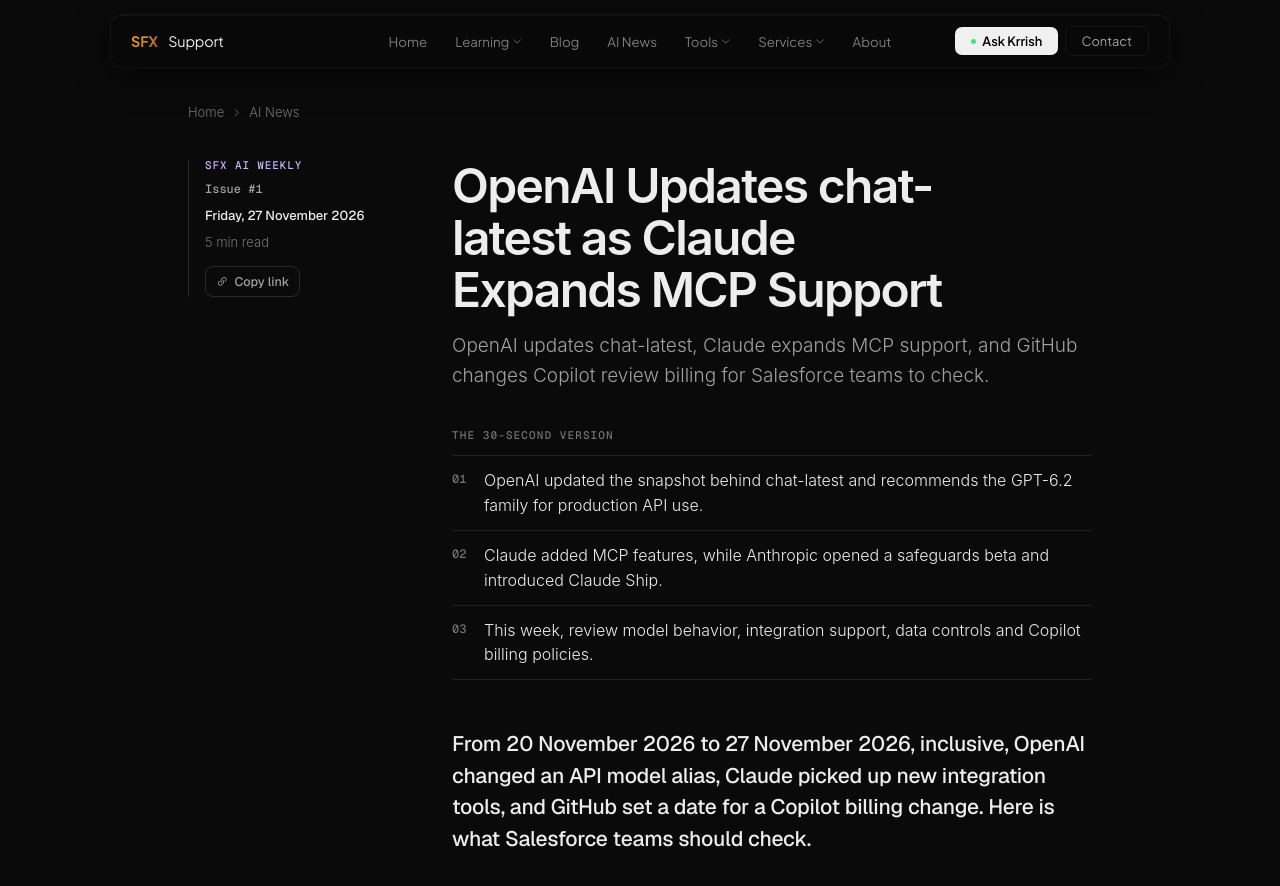
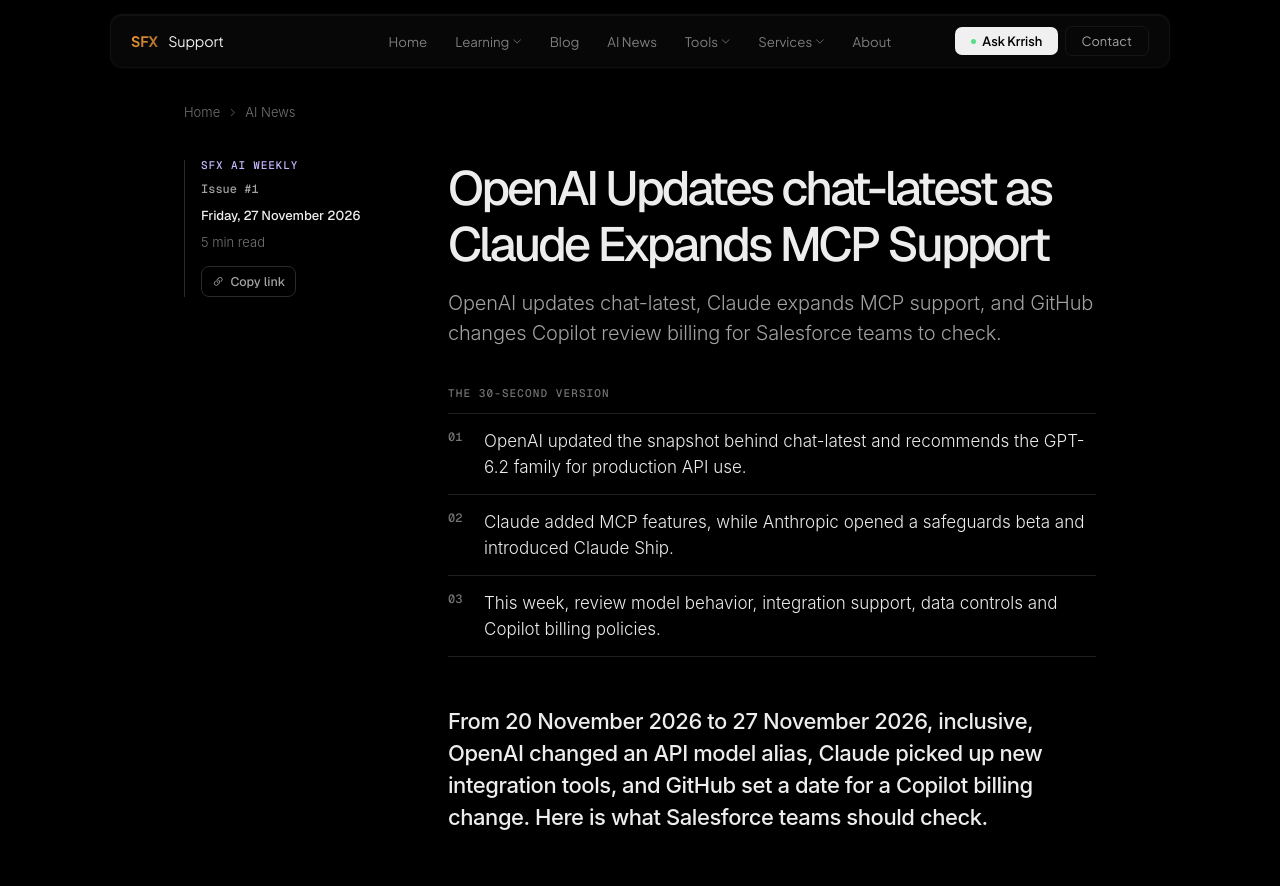
Before and after one commit to sfxsupport/main, a Jekyll site: the page built from _posts/2026-11-27-ai-news-weekly-2026-11-27.md, in a window 1280 px wide and 900 px high. Shown: the top 886 px of the window. Built offline with Jekyll 4.4.1, drawn with Linux system fonts in a browser that asks for light colours.

Commit message:
AI News: Vercel-style reading type (18/28 bright body, light tight headings, pure black)
Co-Authored-By: Claude Opus 5.5 <noreply@anthropic.com>
Claude-Session: https://claude.ai/code/session_01SGAvG56sbdUa8ZuE1eP29E

```diff
--- a/assets/css/news.css
+++ b/assets/css/news.css
@@ -1,11 +1,11 @@
 /* SFX AI News: dark, minimal reading layout */
 @import url("https://fonts.googleapis.com/css2?family=Geist:wght@400;500;600;700&family=Geist+Mono:wght@400;500&display=swap");
-body.sfx-news { background:#0a0a0a; color:#ededed; }
+body.sfx-news { background:#000; color:#ededed; }
 body.sfx-news::before, body.sfx-news::after, body.sfx-news #star-canvas { display:none; }
 body.sfx-news main { margin-top:64px; }
 
 .nl-shell {
-  --bg:#0a0a0a; --ink:#ededed; --ink2:#a1a1a1; --mute:#737373; --line:#1f1f1f; --line2:#2a2a2a; --card:#111111;
+  --bg:#000; --ink:#ededed; --ink2:#a1a1a1; --mute:#737373; --line:#1f1f1f; --line2:#2a2a2a; --card:#111111;
   --acc:#a78bfa; --claude:#f59e6b; --gpt:#34d399; --gem:#7aa2ff;
   background:var(--bg); color:var(--ink);
   font-family:Geist, Inter, system-ui, -apple-system, sans-serif;
@@ -18,7 +18,7 @@ body.sfx-news main { margin-top:64px; }
 .nl-shell .article-progress span { display:block; height:100%; background:var(--acc); transform-origin:left; transform:scaleX(0); }
 
 /* article: rail + column */
-.nl-issue { max-width:1000px; margin:0 auto; display:grid; grid-template-columns:200px minmax(0,640px); column-gap:64px; justify-content:center; }
+.nl-issue { max-width:1000px; margin:0 auto; display:grid; grid-template-columns:200px minmax(0,648px); -webkit-font-smoothing:antialiased; column-gap:64px; justify-content:center; }
 .nl-crumbs { grid-column:1 / -1; font-size:13px; color:var(--mute); display:flex; gap:8px; align-items:center; margin-bottom:40px; }
 .nl-crumbs a { color:var(--mute); text-decoration:none; } .nl-crumbs a:hover { color:var(--ink); }
 .nl-crumbs i { font-size:9px; }
@@ -31,15 +31,15 @@ body.sfx-news main { margin-top:64px; }
 .nl-copy { align-self:flex-start; margin-top:6px; display:inline-flex; gap:6px; align-items:center; font:500 12.5px Geist, Inter, sans-serif; color:var(--ink2); background:transparent; border:1px solid var(--line2); border-radius:8px; padding:6px 10px; cursor:pointer; }
 .nl-copy:hover { color:var(--ink); border-color:#404040; }
 .nl-head h1, .nl-dek, .nl-tldr, .nl-panel, .nl-body, .nl-faq, .nl-pager, .nl-foot { grid-column:2; }
-.nl-head h1 { font:600 clamp(32px,5vw,48px)/1.08 Geist, Inter, sans-serif; letter-spacing:-.035em; margin:0 0 16px; text-wrap:balance; color:var(--ink); }
-.nl-dek { font-size:19px; line-height:1.55; color:var(--ink2); margin:0 0 40px; text-wrap:pretty; }
+.nl-head h1 { font:500 clamp(34px,5vw,48px)/1.17 Geist, Inter, sans-serif; letter-spacing:-.06em; margin:0 0 16px; text-wrap:balance; color:var(--ink); }
+.nl-dek { font-size:20px; line-height:30px; letter-spacing:-.01em; color:var(--ink2); margin:0 0 40px; text-wrap:pretty; }
 
 /* TL;DR */
 .nl-tldr { margin:0 0 48px; padding:0; }
 .nl-tldr-label { font:500 11px/1 "Geist Mono", monospace; letter-spacing:.1em; text-transform:uppercase; color:var(--mute); margin-bottom:14px; }
 .nl-tldr-label i { display:none; }
 .nl-tldr ul { list-style:none; margin:0; padding:0; counter-reset:t; }
-.nl-tldr li { counter-increment:t; position:relative; padding:12px 0 12px 32px; border-top:1px solid var(--line); font-size:16px; line-height:1.55; color:var(--ink); }
+.nl-tldr li { counter-increment:t; position:relative; padding:14px 0 14px 36px; border-top:1px solid var(--line); font-size:17px; line-height:26px; color:var(--ink); }
 .nl-tldr li:last-child { border-bottom:1px solid var(--line); }
 .nl-tldr li::before { content:"0" counter(t); position:absolute; left:0; top:14px; font:500 12px/1.6 "Geist Mono", monospace; color:var(--mute); }
 .nl-tldr p { margin:0; font-size:16px; line-height:1.6; }
@@ -55,24 +55,24 @@ body.sfx-news main { margin-top:64px; }
 .nl-take-name { display:inline-flex; align-items:center; gap:8px; font-weight:600; font-size:14px; color:var(--ink); }
 .nl-take-name::before { content:""; width:8px; height:8px; border-radius:50%; background:var(--dot); box-shadow:0 0 12px var(--dot); }
 .nl-stance { font:500 10.5px/1 "Geist Mono", monospace; letter-spacing:.06em; text-transform:uppercase; color:var(--dot); }
-.nl-verdict { margin:0; font-size:15.5px; line-height:1.45; font-weight:500; color:var(--ink); text-wrap:pretty; }
-.nl-missed { margin:0; font-size:13.5px; line-height:1.55; color:var(--ink2); }
+.nl-verdict { margin:0; font-size:16.5px; line-height:1.45; font-weight:500; color:var(--ink); text-wrap:pretty; }
+.nl-missed { margin:0; font-size:14.5px; line-height:22px; color:var(--ink2); }
 .nl-missed span { display:block; font:500 10.5px/1 "Geist Mono", monospace; letter-spacing:.08em; text-transform:uppercase; color:var(--mute); margin-bottom:6px; }
 .nl-take-claude { --dot:var(--claude); } .nl-take-chatgpt { --dot:var(--gpt); } .nl-take-gemini { --dot:var(--gem); }
 
 /* body */
-.nl-body { font-size:17px; line-height:1.75; color:var(--ink2); }
-.nl-body > p:first-child { font-size:21px; line-height:1.5; color:var(--ink); font-weight:500; letter-spacing:-.01em; margin-bottom:40px; }
-.nl-body p { margin:0 0 20px; }
+.nl-body { font-size:18px; line-height:28px; color:var(--ink); }
+.nl-body > p:first-child { font-size:22px; line-height:32px; color:var(--ink); font-weight:450; letter-spacing:-.02em; margin-bottom:40px; }
+.nl-body p { margin:0 0 24px; }
 .nl-body strong { color:var(--ink); font-weight:600; }
-.nl-body h2 { font:600 22px/1.3 Geist, Inter, sans-serif; letter-spacing:-.02em; color:var(--ink); margin:48px 0 16px; }
-.nl-body h3 { font:600 17px/1.4 Geist, Inter, sans-serif; color:var(--ink); margin:32px 0 8px; }
+.nl-body h2 { font:450 32px/1.1 Geist, Inter, sans-serif; letter-spacing:-.04em; color:var(--ink); margin:64px 0 20px; }
+.nl-body h3 { font:500 20px/1.4 Geist, Inter, sans-serif; color:var(--ink); margin:32px 0 8px; }
 .nl-body ul, .nl-body ol { padding-left:22px; margin:0 0 22px; }
-.nl-body li { margin:0 0 10px; padding-left:4px; }
+.nl-body li { margin:0 0 12px; padding-left:6px; }
 .nl-body ol li::marker { font:500 14px "Geist Mono", monospace; color:var(--mute); }
 .nl-body :not(pre) > code, .nl-tldr code { font-size:.86em; background:#1a1a1a; border:1px solid var(--line2); color:#e5e5e5; padding:1px 6px; border-radius:6px; white-space:nowrap!important; word-break:normal!important; overflow-wrap:normal!important; }
 .nl-body pre { background:var(--card)!important; border:1px solid var(--line2); border-radius:10px; padding:16px 18px; overflow:auto; margin:4px 0 22px; }
-.nl-body pre code { font-size:13.5px; line-height:1.65; color:#d4d4d4; background:none; border:0; padding:0; }
+.nl-body pre code { font-size:14px; line-height:1.65; color:#d4d4d4; background:none; border:0; padding:0; }
 .nl-body blockquote { margin:0 0 20px; padding:2px 0 2px 16px; border-left:2px solid var(--line2); color:var(--ink2); }
 .nl-body hr { border:0; border-top:1px solid var(--line); margin:40px 0; }
 .nl-body h2#sources + ul, .nl-body h2#sources ~ ul { font-size:14px; }
@@ -102,7 +102,7 @@ body.sfx-news main { margin-top:64px; }
 /* index */
 .nl-index { max-width:1000px; margin:0 auto; }
 .nl-index-head { margin-bottom:40px; }
-.nl-index-head h1 { font:600 clamp(36px,6vw,56px)/1.05 Geist, Inter, sans-serif; letter-spacing:-.04em; margin:12px 0 14px; color:var(--ink); }
+.nl-index-head h1 { font:500 clamp(38px,6vw,56px)/1.1 Geist, Inter, sans-serif; letter-spacing:-.06em; margin:12px 0 14px; color:var(--ink); }
 .nl-index-head p { max-width:620px; font-size:17px; line-height:1.6; color:var(--ink2); margin:0; }
 .nl-filters { display:flex; flex-wrap:wrap; gap:4px; margin:0 0 24px; padding-bottom:16px; border-bottom:1px solid var(--line); }
 .nl-filters button { font:500 13.5px Geist, Inter, sans-serif; color:var(--mute); background:none; border:0; border-radius:8px; padding:7px 12px; cursor:pointer; }
@@ -112,7 +112,7 @@ body.sfx-news main { margin-top:64px; }
 .nl-shell .nl-item { display:grid; grid-template-columns:200px 1fr; column-gap:64px; padding:28px 0; border-bottom:1px solid var(--line); text-decoration:none; color:var(--ink); }
 .nl-item[hidden] { display:none; }
 .nl-item-date { font-size:13.5px; color:var(--mute); padding-top:6px; }
-.nl-item h2 { font:600 24px/1.25 Geist, Inter, sans-serif; letter-spacing:-.02em; margin:8px 0 8px; color:var(--ink); transition:color .15s; }
+.nl-item h2 { font:500 26px/1.2 Geist, Inter, sans-serif; letter-spacing:-.04em; margin:8px 0 8px; color:var(--ink); transition:color .15s; }
 .nl-shell .nl-item:hover h2 { color:var(--acc); }
 .nl-item p { margin:0; font-size:15.5px; line-height:1.6; color:var(--ink2); max-width:640px; }
 .nl-empty { color:var(--mute); }
@@ -130,7 +130,8 @@ body.sfx-news main { margin-top:64px; }
 @media (max-width: 560px) {
   .nl-shell { padding-top:24px; }
   .nl-crumbs { margin-bottom:24px; }
-  .nl-body { font-size:16.5px; }
-  .nl-body > p:first-child { font-size:19px; }
+  .nl-body { font-size:17px; line-height:27px; }
+  .nl-body > p:first-child { font-size:20px; line-height:29px; }
+  .nl-body h2 { font-size:26px; margin-top:48px; }
   .nl-pager { grid-template-columns:1fr; } .nl-pager a.newer { grid-column:auto; text-align:left; }
 }
```
